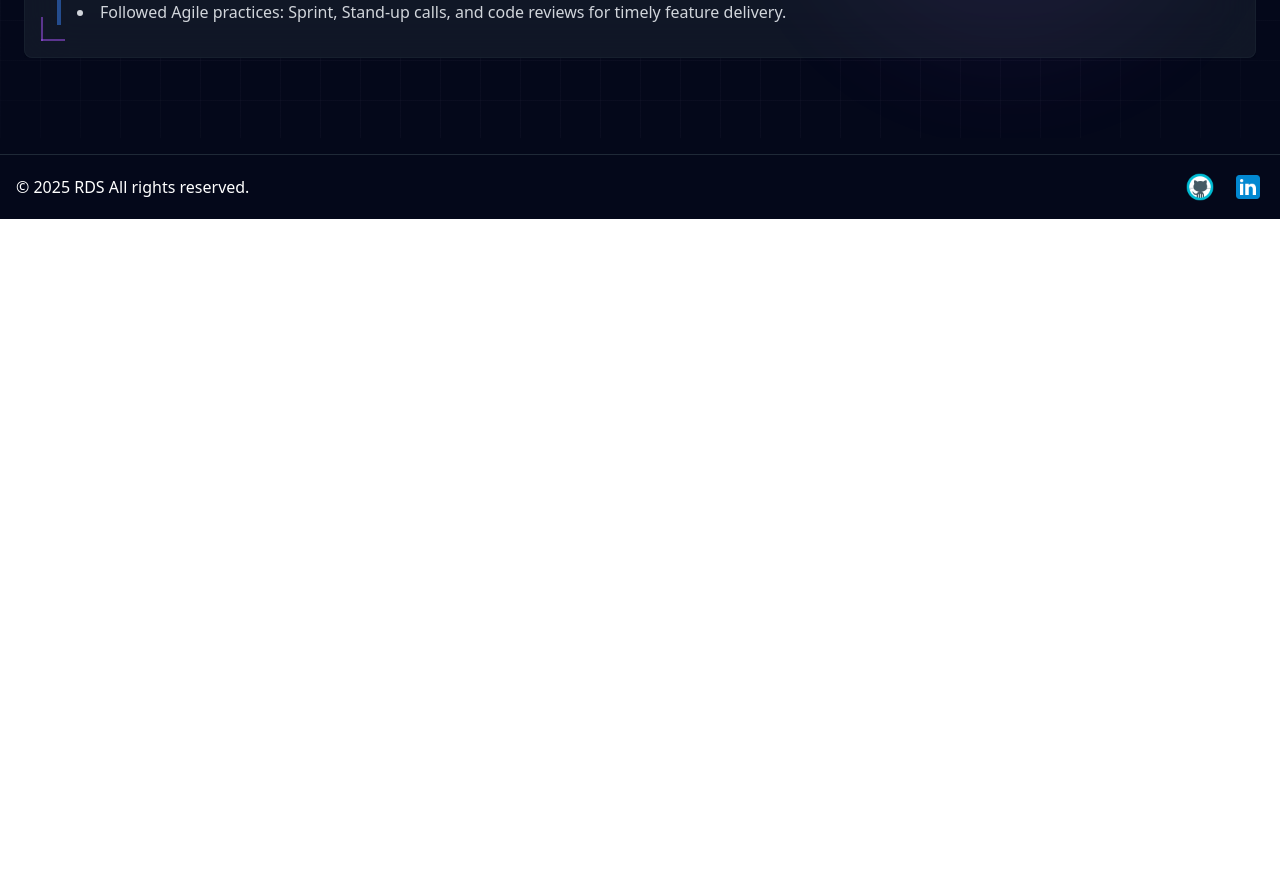
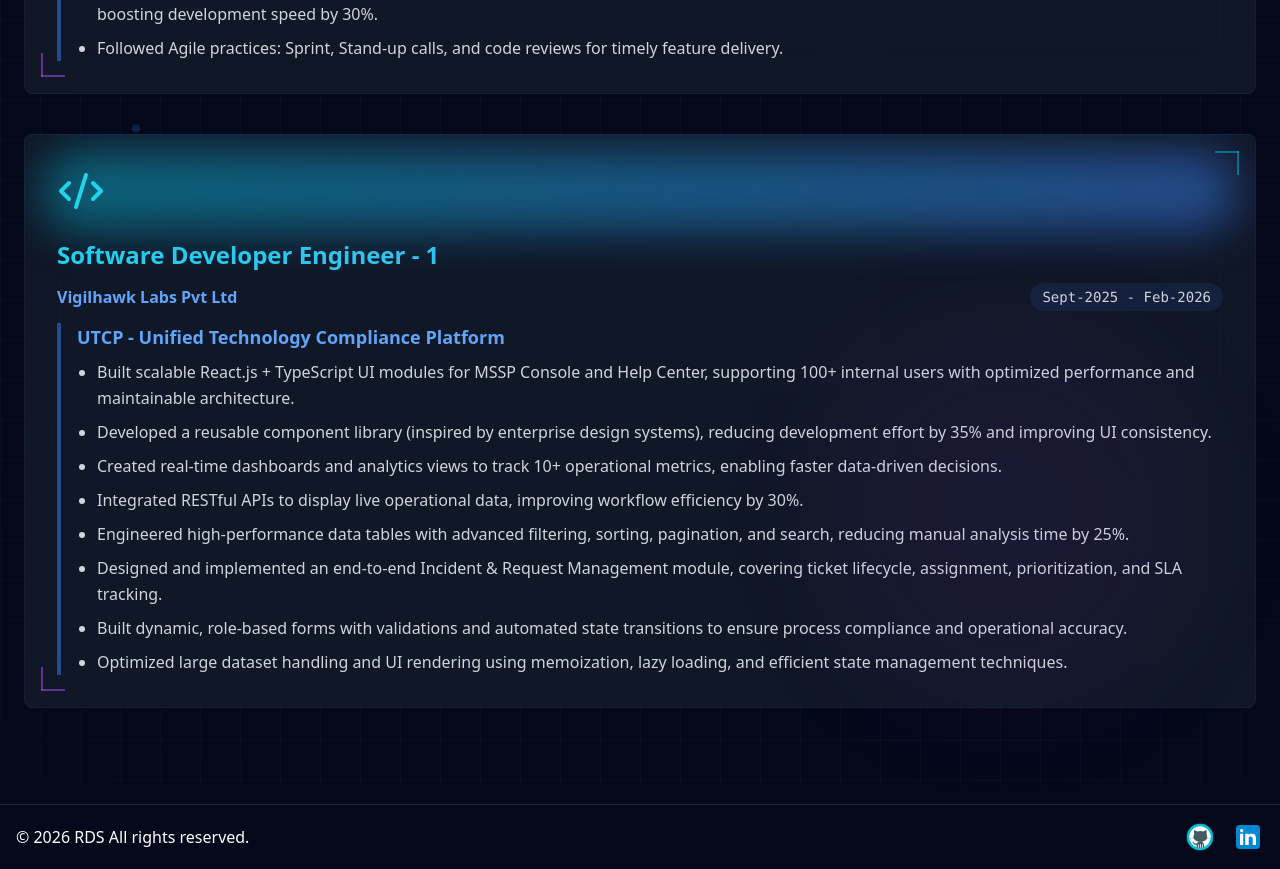
Before and after one commit to r4rishabh/Portfolio-v2, a React (Vite) app: page /experience in a window 1280 px wide. Shown: the part 980-1849 px from the top of the page. Before the commit the page ends 1199 px from the top, so only its background shows below. Built offline with nearby package versions, Linux system fonts and the light colour scheme.

Commit message:
Added Experience

```diff
--- a/index.html
+++ b/index.html
@@ -2,10 +2,10 @@
 <html lang="en">
 
 <head>
-  <meta charset="UTF-8" />
+  <meta name="description" content="Frontend Engineer specializing in React.js, TypeScript, and scalable UI systems." />
   <link rel="icon" type="image/svg+xml" href="/vite.svg" />
   <meta name="viewport" content="width=device-width, initial-scale=1.0" />
-  <title>Rishabh Dev Singh</title>
+  <title>Portfolio</title>
 </head>
 
 <body>
--- a/src/pages/Contact/Contact.jsx
+++ b/src/pages/Contact/Contact.jsx
@@ -1,4 +1,4 @@
-import  { useState } from "react";
+import { useState } from "react";
 import { Send, MapPin, Mail } from "lucide-react";
 
 export default function Contact() {
@@ -69,7 +69,6 @@ export default function Contact() {
       const result = await response.json();
 
       if (response.ok) {
-
         setStatus("Message sent successfully!");
         setTimeout(() => {
           setStatus(null);
@@ -91,10 +90,7 @@ export default function Contact() {
   };
 
   return (
-    <main
-      className="pt-20 lg:pt-[0rem] bg-[#04081A]
- text-white min-h-screen"
-    >
+    <main className="pt-20 lg:pt-[0rem] bg-[#04081A] text-white min-h-screen">
       <section className="hero min-h-screen flex items-center relative px-4 sm:px-6 lg:px-8">
         <div className="container mx-auto">
           <div className="grid lg:grid-cols-2 gap-12 items-center">
@@ -105,7 +101,7 @@ export default function Contact() {
                   Get in Touch
                 </h2>
                 <p className="text-gray-300 text-lg">
-                  Have a question or want to work together? Drop us a message!
+                  Have a question or want to work together? Drop me a message!
                 </p>
               </div>
 
--- a/src/pages/Experience/Experience.jsx
+++ b/src/pages/Experience/Experience.jsx
@@ -1,8 +1,14 @@
 /* eslint-disable react/prop-types */
 import "react";
-import { Code2} from "lucide-react";
+import { Code2 } from "lucide-react";
 
-const ExperienceCard = ({ title, company, period, description, icon: Icon }) => (
+const ExperienceCard = ({
+  title,
+  company,
+  period,
+  description,
+  icon: Icon,
+}) => (
   <div className="group relative overflow-hidden transform hover:-translate-y-2 transition-all duration-300">
     {/* Glass morphism effect */}
     <div className="absolute inset-0 backdrop-blur-lg bg-white/5 rounded-lg" />
@@ -34,9 +40,11 @@ const ExperienceCard = ({ title, company, period, description, icon: Icon }) =>
           {description.map((section, idx) => (
             <div key={idx}>
               {section.title && (
-        <h4 className="font-bold text-blue-400 text-lg mb-2">{section.title}</h4>
+                <h4 className="font-bold text-blue-400 text-lg mb-2">
+                  {section.title}
+                </h4>
               )}
-      <ul className="list-disc list-inside space-y-1 text-gray-300 leading-relaxed">
+              <ul className="list-disc list-outside pl-5 space-y-2 text-gray-300 leading-relaxed">
                 {section.points.map((point, i) => (
                   <li key={i}>{point}</li>
                 ))}
@@ -44,7 +52,6 @@ const ExperienceCard = ({ title, company, period, description, icon: Icon }) =>
             </div>
           ))}
         </div>
-
       </div>
 
       {/* Decorative elements */}
@@ -64,7 +71,7 @@ const ExperienceSection = () => {
   const experiences = [
     {
       icon: Code2,
-      title: "FrontEnd Developer",
+      title: "Frontend Developer",
       company: "Tata Consultancy Services",
       period: "Oct-2022 - Dec-2024",
       description: [
@@ -77,7 +84,7 @@ const ExperienceSection = () => {
             "Implemented WebSockets & NATS for real-time communication and system liveliness.",
             "Achieved 95% test coverage using Jest, Enzyme, and TDD, reducing bugs by 20%.",
             "Enhanced UI/UX feasibility, improving user satisfaction by 20%.",
-    ]
+          ],
         },
         {
           title: "Project 2",
@@ -87,11 +94,31 @@ const ExperienceSection = () => {
             "Integrated Fortnox & Visma APIs for two-way sync with validation, resolving data consistency issues in collaboration with backend teams.",
             "Integrated 20+ reusable UI components with Tailwind utilities, managing scalable state with Redux, and screen transitions via React Navigation, boosting development speed by 30%.",
             "Followed Agile practices: Sprint, Stand-up calls, and code reviews for timely feature delivery.",
-    ]
-  }
-]
-
-    }
+          ],
+        },
+      ],
+    },
+    {
+      icon: Code2,
+      title: "Software Developer Engineer - 1",
+      company: "Vigilhawk Labs Pvt Ltd",
+      period: "Sept-2025 - Feb-2026",
+      description: [
+        {
+          title: "UTCP - Unified Technology Compliance Platform",
+          points: [
+            "Built scalable React.js + TypeScript UI modules for MSSP Console and Help Center, supporting 100+ internal users with optimized performance and maintainable architecture.",
+            "Developed a reusable component library (inspired by enterprise design systems), reducing development effort by 35% and improving UI consistency.",
+            "Created real-time dashboards and analytics views to track 10+ operational metrics, enabling faster data-driven decisions.",
+            "Integrated RESTful APIs to display live operational data, improving workflow efficiency by 30%.",
+            "Engineered high-performance data tables with advanced filtering, sorting, pagination, and search, reducing manual analysis time by 25%.",
+            "Designed and implemented an end-to-end Incident & Request Management module, covering ticket lifecycle, assignment, prioritization, and SLA tracking.",
+            "Built dynamic, role-based forms with validations and automated state transitions to ensure process compliance and operational accuracy.",
+            "Optimized large dataset handling and UI rendering using memoization, lazy loading, and efficient state management techniques.",
+          ],
+        },
+      ],
+    },
   ];
 
   return (
--- a/src/pages/Footer/Footer.jsx
+++ b/src/pages/Footer/Footer.jsx
@@ -6,7 +6,7 @@ const Footer = () => {
          <hr className="border-t border-gray-800 mb-4 width-full  max-w-7xl mx-auto" />
       <div className="container mx-auto flex flex-col md:flex-row items-center justify-between gap-4 px-4">
         <p className="text-white text-center md:text-left">
-          © 2025 RDS All rights reserved.
+          © 2026 RDS All rights reserved.
         </p>
         <div className="flex space-x-4">
           <a
```
Also changed, not shown: 1 other file (tests, documents, lock files or other folders). Lines whose indentation alone changed are shown as unchanged.
